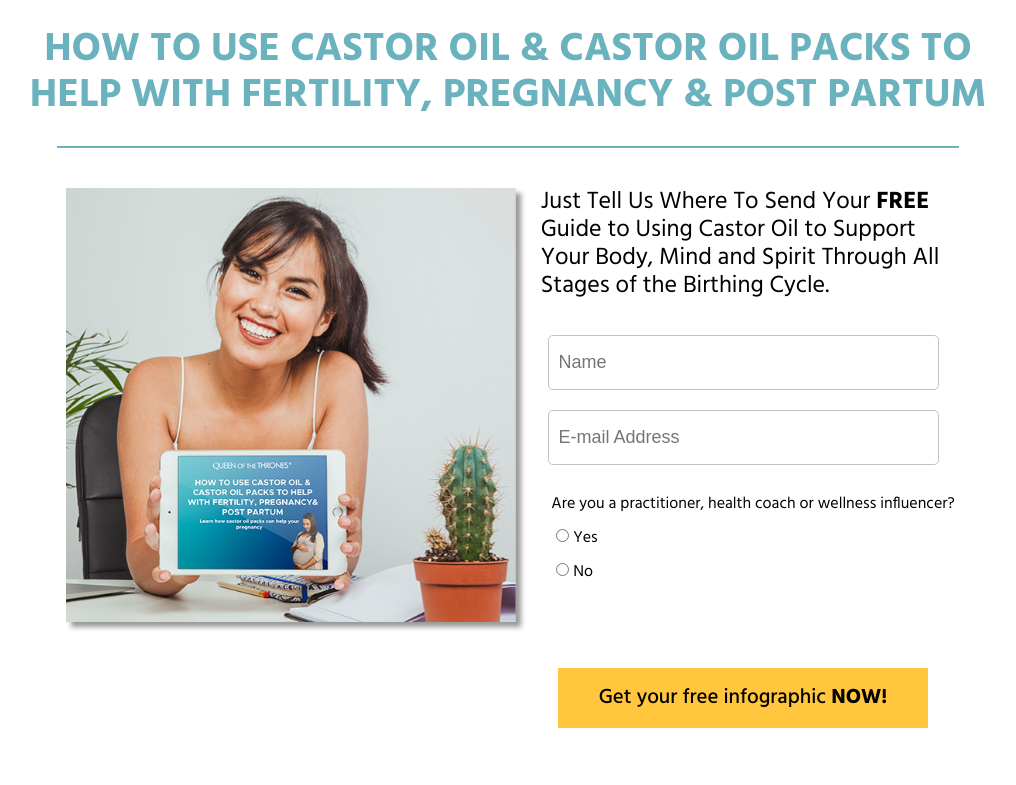
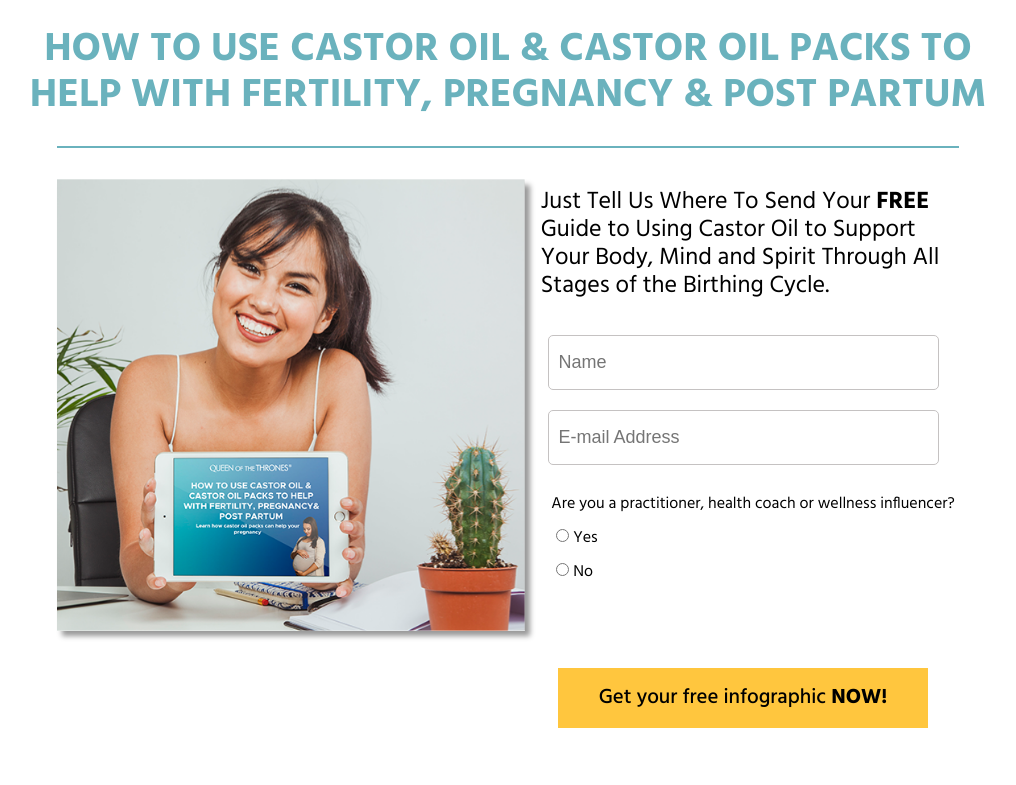
Before and after one commit to schooleysa/QoT-TechChallenge, a plain HTML site: page index.html in a window 1280 px wide. In both pictures the pointer is over the picture 422 px from the left and 404 px from the top of the page. Shown: the top 785 px of the page, without its empty margins (132-1148 px from the left). Drawn offline with Linux system fonts and the light colour scheme.

Commit message:
added animation

```diff
--- a/style/style.css
+++ b/style/style.css
@@ -44,6 +44,11 @@ header {
 
 img {
     box-shadow: 5px 5px 5px #999999;
+    transition: transform .2s
+}
+
+img:hover {
+    transform: scale(1.04);
 }
 
 .freeInfo {
```
